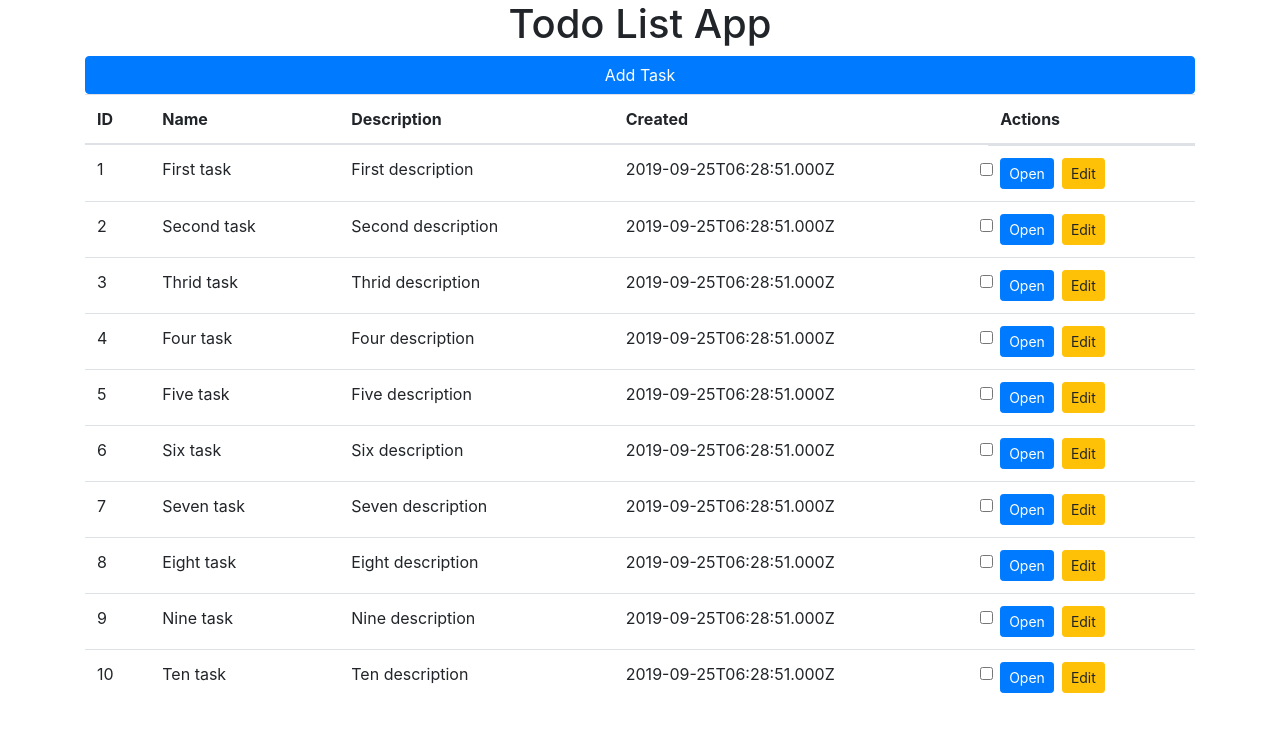
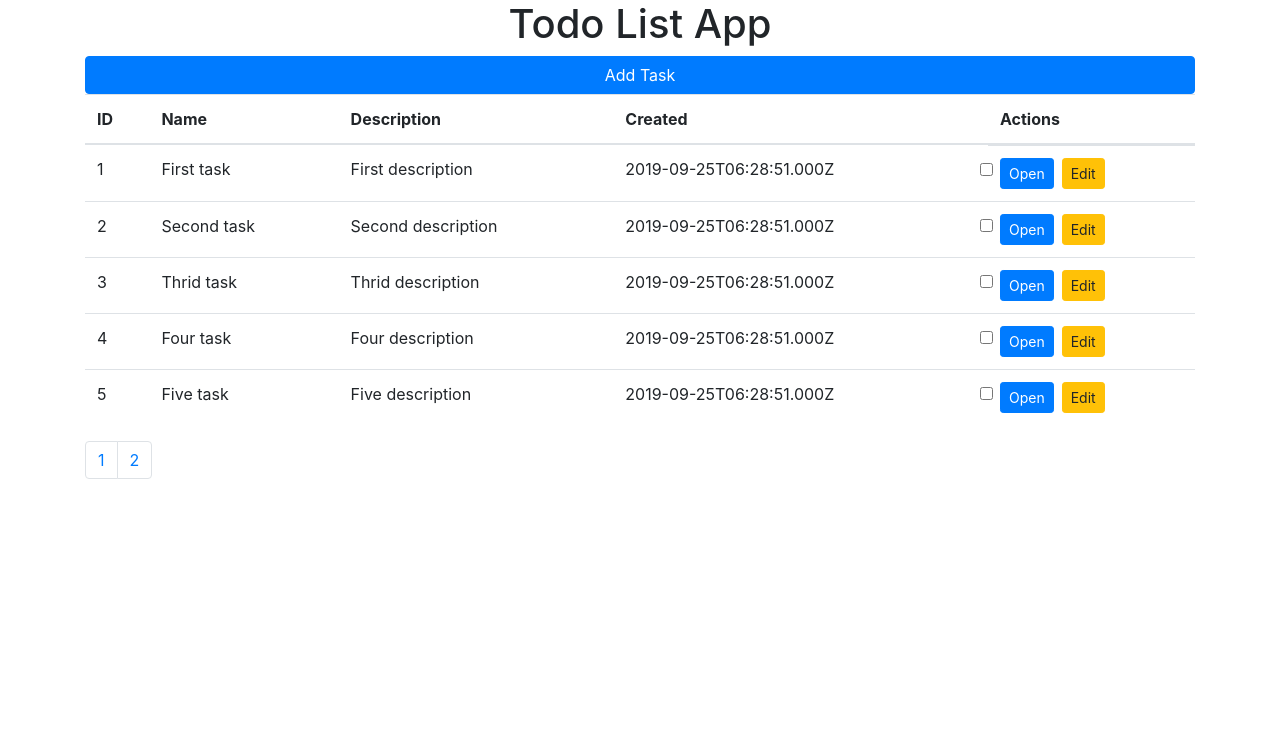
Before and after one commit to botelja/react-tasks-app, a React (Create React App) app: page / in a window 1280 px wide. Shown: the top 732 px of the page. Built offline with nearby package versions, Linux system fonts and the light colour scheme.

Commit message:
Implement Pagination

```diff
--- a/src/App.js
+++ b/src/App.js
@@ -1,5 +1,6 @@
 import React, { useState } from 'react';
 import { Route, Switch } from 'react-router-dom';
+import Paginator from './component/Paginator';
 import TaskTable from './component/TaskTable.jsx';
 import AddTask from './component/AddTask.jsx';
 import Task from './component/Task';
@@ -73,6 +74,8 @@ function App() {
 
   const [tasks, setTasks] = useState(tasksData);
   const [currentTask, setCurrentTask] = useState(initialFormState);
+  const [currentPage, setCurrentPage] = useState(1);
+  const [tasksPerPage] = useState(5);
 
   const addTask = (task) => {
     task.id = tasks.length + 1;
@@ -82,6 +85,7 @@ function App() {
 
   const updateTask = (id, updatedTask) => {
     setTasks(tasks.map((task) => (task.id === id ? updatedTask : task)));
+    setCurrentTask(updatedTask);
   };
 
   const editRow = (task) => {
@@ -93,7 +97,12 @@ function App() {
     });
   };
 
-  console.log(currentTask);
+  //Pagination
+  const indexOfLastTask = currentPage * tasksPerPage;
+  const indexOfFirstTask = indexOfLastTask - tasksPerPage;
+  const currentTasks = tasks.slice(indexOfFirstTask, indexOfLastTask);
+
+  const paginate = (pageNumber) => setCurrentPage(pageNumber);
 
   return (
     <div className="container">
@@ -106,10 +115,15 @@ function App() {
             <div>
               <AddTask addTask={addTask} {...props} />
               <TaskTable
-                tasks={tasks}
+                tasks={currentTasks}
                 editRow={editRow}
                 updateTask={updateTask}
                 {...props}
+              />
+              <Paginator
+                tasksPerPage={tasksPerPage}
+                totalTasks={tasks.length}
+                paginate={paginate}
               />
             </div>
           )}
--- /dev/null
+++ b/src/component/Paginator.jsx
@@ -0,0 +1,23 @@
+import React from 'react';
+import { Pagination, PaginationItem, PaginationLink } from 'reactstrap';
+
+const Paginator = ({ tasksPerPage, totalTasks, paginate }) => {
+  const pageNumbers = [];
+
+  for (let i = 1; i <= Math.ceil(totalTasks / tasksPerPage); i++) {
+    pageNumbers.push(i);
+  }
+  return (
+    <Pagination aria-label="Page navigation example">
+      {pageNumbers.map((number) => (
+        <PaginationItem key={number}>
+          <PaginationLink onClick={() => paginate(number)} href="#">
+            {number}
+          </PaginationLink>
+        </PaginationItem>
+      ))}
+    </Pagination>
+  );
+};
+
+export default Paginator;
--- a/src/component/Task.jsx
+++ b/src/component/Task.jsx
@@ -4,11 +4,9 @@ import EditTask from './EditTask';
 
 const Task = ({ history, location, editRow, updateTask, currentTask }) => {
   const [task, setTask] = useState(location.state.task);
-  console.log(task);
+
   useEffect(() => {
-    if (currentTask.id === null) {
-      return;
-    } else {
+    if (currentTask.id !== null) {
       setTask(currentTask);
     }
   }, [currentTask]);
```
